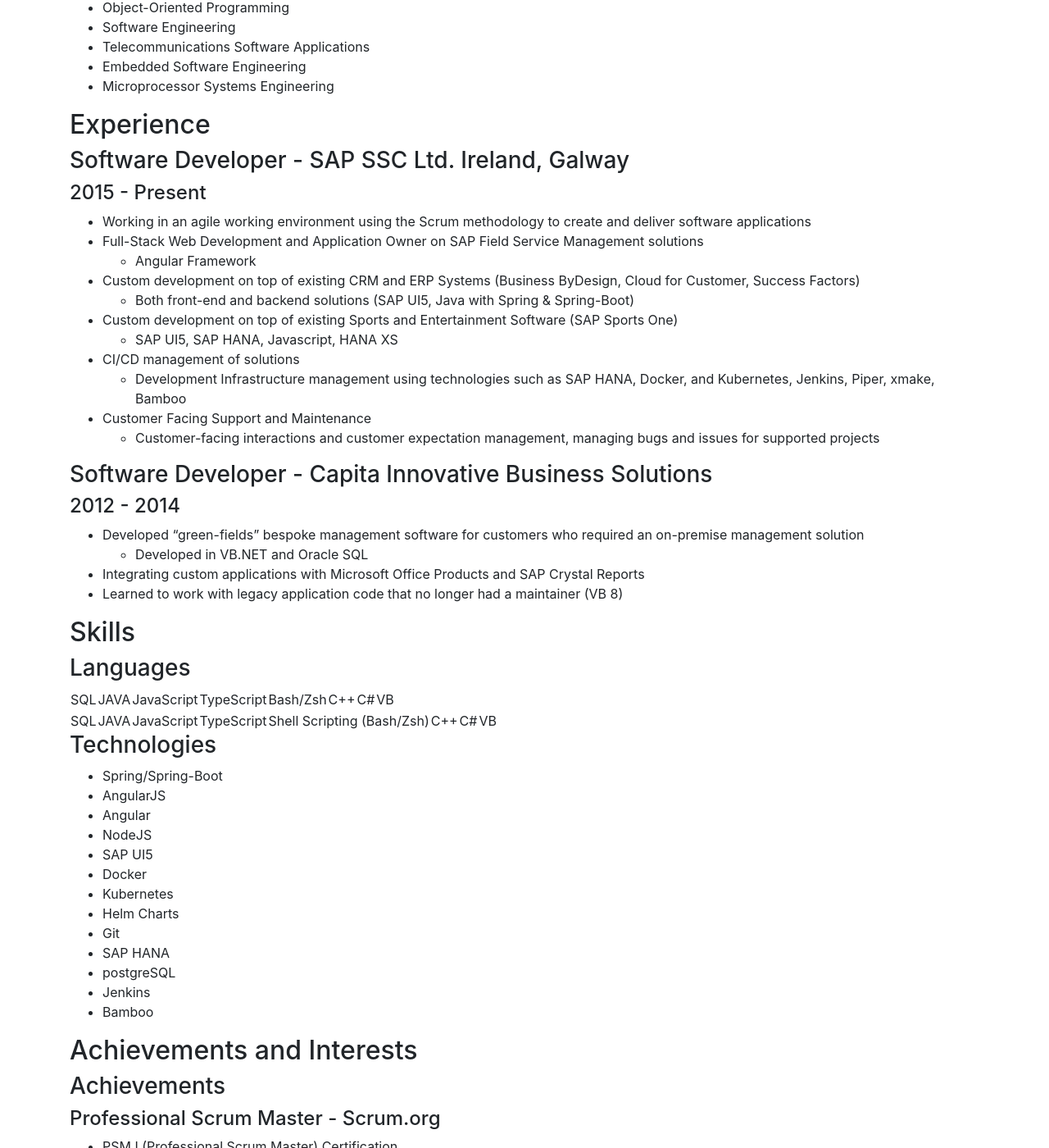
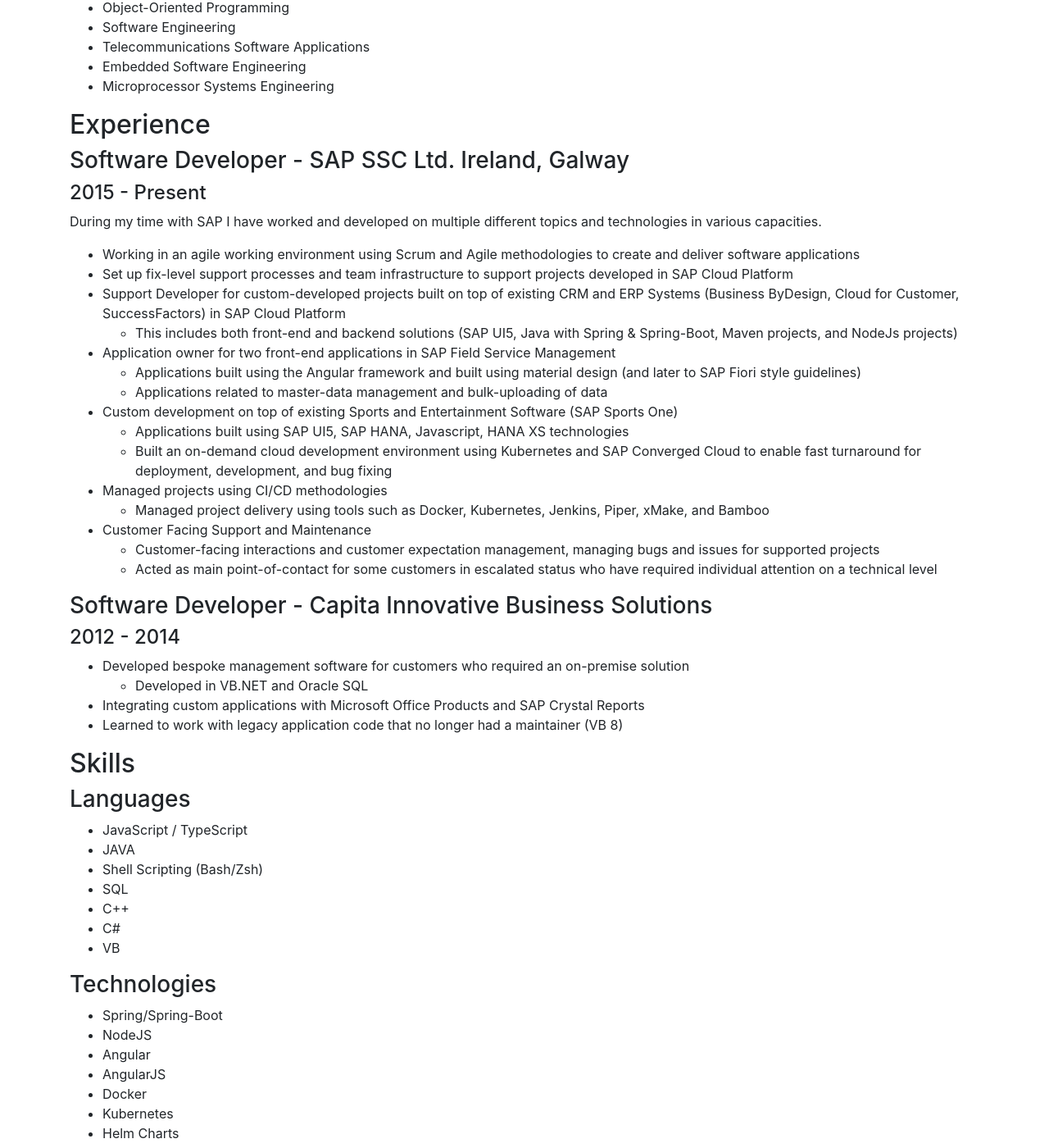
Before and after one commit to Conmy/Conmy.github.io, a Jekyll site: the page built from _pages/resume.html, in a window 1280 px wide and 1400 px high, scrolled down 284 px. Shown: the whole window at 82% size. Built offline with Jekyll 4.4.1, drawn with Linux system fonts in a browser that asks for light colours; some of the changed text lies outside the part shown.

Commit message:
CV Changes

```diff
--- a/_includes/resume.md
+++ b/_includes/resume.md
@@ -18,21 +18,27 @@
 ### Software Developer - SAP SSC Ltd. Ireland, Galway
 #### 2015 - Present
 
-- Working in an agile working environment using the Scrum methodology to create and deliver software applications
-- Full-Stack Web Development and Application Owner on SAP Field Service Management solutions
-    - Angular Framework
-- Custom development on top of existing CRM and ERP Systems (Business ByDesign, Cloud for Customer, Success Factors)
-    - Both front-end and backend solutions (SAP UI5, Java with Spring & Spring-Boot)
+During my time with SAP I have worked and developed on multiple different topics and technologies in various capacities.
+
+- Working in an agile working environment using Scrum and Agile methodologies to create and deliver software applications
+- Set up fix-level support processes and team infrastructure to support projects developed in SAP Cloud Platform
+- Support Developer for custom-developed projects built on top of existing CRM and ERP Systems (Business ByDesign, Cloud for Customer, SuccessFactors) in SAP Cloud Platform
+    - This includes both front-end and backend solutions (SAP UI5, Java with Spring & Spring-Boot, Maven projects, and NodeJs projects)
+- Application owner for two front-end applications in SAP Field Service Management
+    - Applications built using the Angular framework and built using material design (and later to SAP Fiori style guidelines)
+    - Applications related to master-data management and bulk-uploading of data
 - Custom development on top of existing Sports and Entertainment Software (SAP Sports One)
-    - SAP UI5, SAP HANA, Javascript, HANA XS
-- CI/CD management of solutions
-    - Development Infrastructure management using technologies such as SAP HANA, Docker, and Kubernetes, Jenkins, Piper, xmake, Bamboo
+    - Applications built using SAP UI5, SAP HANA, Javascript, HANA XS technologies
+    - Built an on-demand cloud development environment using Kubernetes and SAP Converged Cloud to enable fast turnaround for deployment, development, and bug fixing
+- Managed projects using CI/CD methodologies
+    - Managed project delivery using tools such as Docker, Kubernetes, Jenkins, Piper, xMake, and Bamboo
 - Customer Facing Support and Maintenance
     - Customer-facing interactions and customer expectation management, managing bugs and issues for supported projects
+    - Acted as main point-of-contact for some customers in escalated status who have required individual attention on a technical level
 
 ### Software Developer - Capita Innovative Business Solutions
 #### 2012 - 2014
-- Developed “green-fields” bespoke management software for customers who required an on-premise management solution
+- Developed bespoke management software for customers who required an on-premise solution
     - Developed in VB.NET and Oracle SQL
 - Integrating custom applications with Microsoft Office Products and SAP Crystal Reports
 - Learned to work with legacy application code that no longer had a maintainer (VB 8)
@@ -41,41 +47,28 @@
 ---
 
 ### Languages
-<table>
-<colgroup>
 
-</colgroup>
-<tbody>
-    <tr>
-        <td>SQL</td>
-        <td>JAVA</td>
-        <td>JavaScript</td>
-        <td>TypeScript</td>
-        <td>Bash/Zsh</td>
-        <td>C++</td>
-        <td>C#</td>
-        <td>VB</td>
-    </tr>
-</tbody>
-</table>
-
-| SQL | JAVA | JavaScript | TypeScript | Shell Scripting (Bash/Zsh) | C++ | C# | VB |
+- JavaScript / TypeScript
+- JAVA
+- Shell Scripting (Bash/Zsh)
+- SQL
+- C++
+- C#
+- VB
 
 ### Technologies
 
 - Spring/Spring-Boot
+- NodeJS
+- Angular
 - AngularJS
-- Angular
-- NodeJS
-- SAP UI5
 - Docker
 - Kubernetes
 - Helm Charts
-- Git
+- SAP UI5
 - SAP HANA
 - postgreSQL
-- Jenkins
-- Bamboo
+- Git
 
 Achievements and Interests
 ---
```
Also changed, not shown: other parts of _includes/resume.md (+1 -3 lines).
